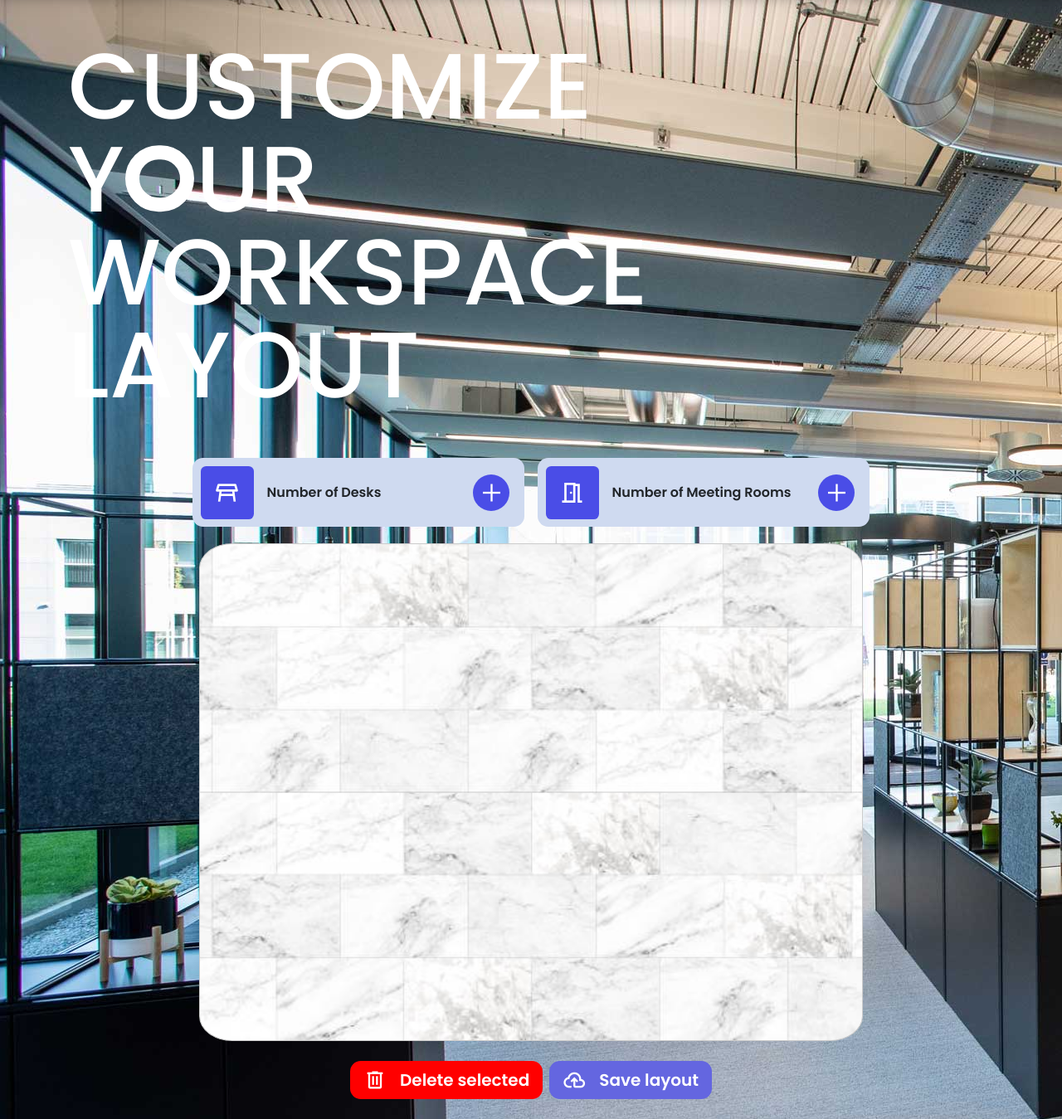
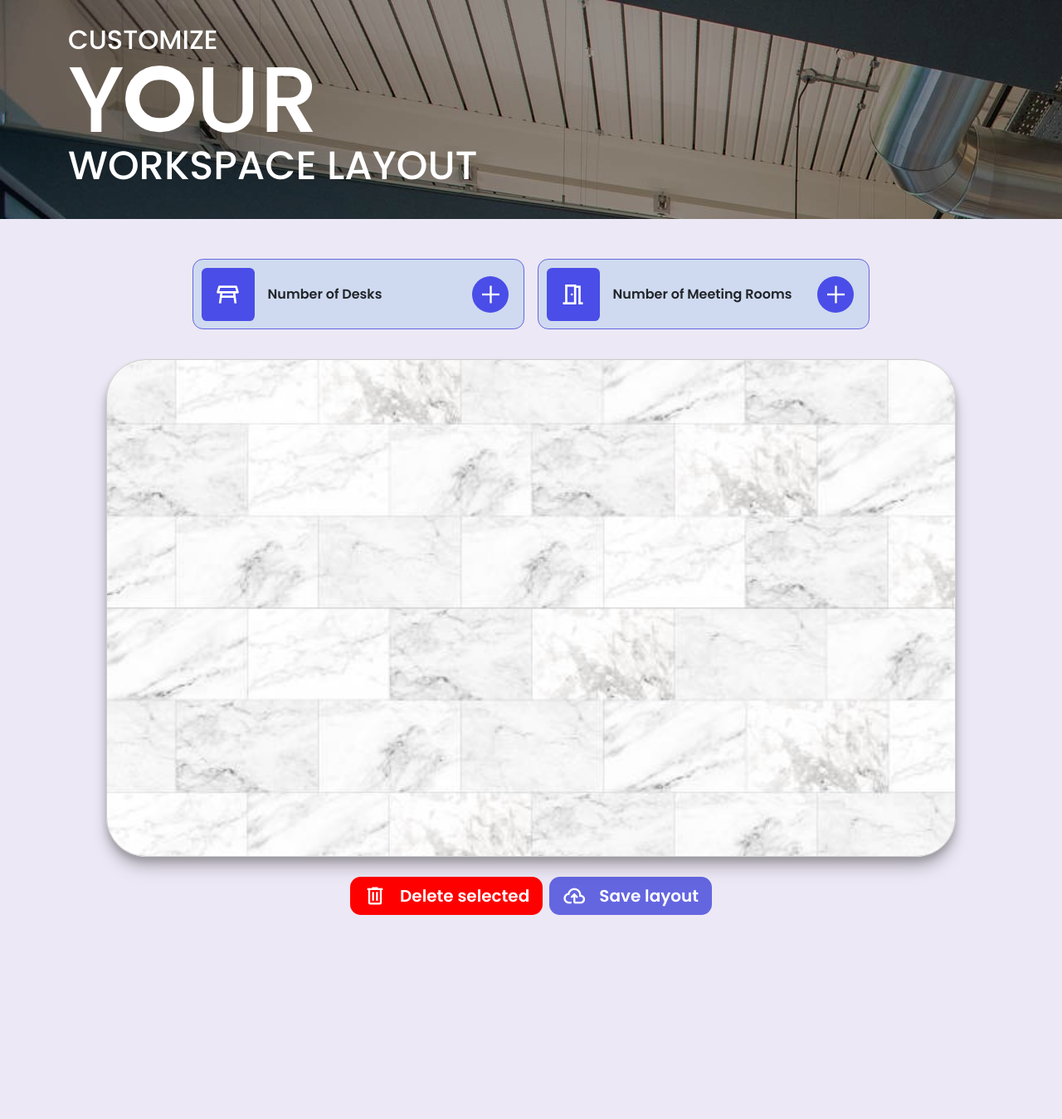
Before and after one commit to Jayden-Yong/NextAI-Hackathon, a Flask app: template templates/customize_desk.html in a window 1280 px wide. Shown: the part 80-1429 px from the top of the page at 83% size. After the commit the page ends 1183 px from the top, so only its background shows below. Run offline with Flask 3, Linux system fonts and the light colour scheme; the template is opened without the code that fills it, so the values that code supplies are empty; parts of the project's set-up code (start-up, migrations or seed data) failed here and were passed over; some libraries are stand-ins or nearby versions.

Commit message:
Upadated desk manager design

```diff
--- a/static/style.css
+++ b/static/style.css
@@ -212,14 +212,14 @@ header{
 
     background: linear-gradient(
         135deg,
-        rgba(207,218,240,0.3) 0%,
-        rgba(207,218,240,0.6) 100%
+        rgba(207,218,240,0.7) 40%,
+        rgba(207,218,240,0.8) 55%
     );
     backdrop-filter: blur(8px);
 
-    width: 20vw;
+    width: 18vw;
     box-shadow: 0px 8px 16px 0px rgba(0,0,0,0.2);
-    z-index: 1;
+    z-index: 999;
 }
 
 .dropdown-content a, .logout-btn{
@@ -274,6 +274,32 @@ header{
 
 body{
     background-color: var(--bg-color);
+}
+
+.banner{
+    position: relative;
+    width: 100%;
+    height: auto;
+    padding: 2rem 0;
+    background-image: url(images/layout-setup-background.jpg);
+    background-attachment: fixed;
+}
+
+.banner::before{
+    content: '';
+    position: absolute;
+    top: 0;
+    left: 0;
+    right: 0;
+    bottom: 0;
+    background-color: rgba(0, 0, 0, 0.4);
+    z-index: 1;
+}
+
+.banner-content{
+    position: relative;
+    z-index: 2;
+    color: var(--text-light);
 }
 
 /** LOGIN PAGE **/
@@ -418,9 +444,15 @@ body{
 }
 
 #layout {
-    width: 800px;
+    width: 80vw;
     height: 600px;
     border: 1px solid #ccc;
+    border-radius: 3rem;
+    box-shadow:
+        0 4px 6px rgba(0, 0, 0, 0.1),
+        0 8px 10px rgba(0, 0, 0, 0.1),
+        0 12px 15px rgba(0, 0, 0, 0.1),
+        0 16px 20px rgba(0, 0, 0, 0.1);
     position: relative;
     margin-top: 20px;
     background-image: url('images/floor-background.jpg');
@@ -435,6 +467,25 @@ body{
     background-color: var(--theme-2);
     padding: 0.6rem;
     border-radius: 0.8rem;
+    border: solid 0.1rem var(--theme-4);
+    transition: box-shadow 0.3s ease;
+}
+
+.desk-setup:hover{
+    box-shadow:
+    0 2px 4px rgba(0, 0, 0, 0.025),   /* Bottom shadow */
+    0 4px 6px rgba(0, 0, 0, 0.025),   /* Bottom shadow */
+    0 6px 8px rgba(0, 0, 0, 0.025),   /* Bottom shadow */
+    0 8px 10px rgba(0, 0, 0, 0.025),  /* Bottom shadow */
+    0 12px 24px rgba(0, 0, 0, 0.025), /* Deeper bottom shadow */
+    -2px 0 4px rgba(0, 0, 0, 0.025),  /* Left shadow */
+    2px 0 4px rgba(0, 0, 0, 0.025),   /* Right shadow */
+    -4px 0 6px rgba(0, 0, 0, 0.025),  /* Left shadow */
+    4px 0 6px rgba(0, 0, 0, 0.025),   /* Right shadow */
+    -6px 0 8px rgba(0, 0, 0, 0.025),  /* Left shadow */
+    6px 0 8px rgba(0, 0, 0, 0.025),   /* Right shadow */
+    -8px 0 10px rgba(0, 0, 0, 0.025), /* Left shadow */
+    8px 0 10px rgba(0, 0, 0, 0.025);  /* Right shadow */
 }
 
 .setup-icon{
--- a/templates/customize_desk.html
+++ b/templates/customize_desk.html
@@ -8,12 +8,6 @@
 
 {% block customCSS %}
     <style>
-        body {
-
-            background-image: url('/static/images/layout-setup-background.jpg');
-
-        }
-
         /* Style for labels */
         label {
             font-family: 'Poppins', sans-serif;
@@ -60,20 +54,22 @@
 {% endblock %}
 
 {% block content %}
-    <div class="container mt-5">
-        <div class="d-flex justify-content-center">
-            <h1 class="title-h1">
-                <span style="font-size: 40;">Customize</span>
-                <span class="sr-only" style="font-size: 50;">Your</span>
+    <div class="banner">
+        <div class="container">
+            <h1 class="banner-content title-h1">
+                <span style="font-size: 2rem;">Customize</span>
+                <span class="sr-only" style="font-size: 3rem;">Your</span>
                 <span aria-hidden="true">
                     <span>Y</span>
                     <span class="stretch-o"></span>
                     <span>ur</span>
                 </span>
-                <span style="font-size: 50;">Workspace Layout</span>
+                <span style="font-size: 3rem;">Workspace Layout</span>
             </h1>
         </div>
+    </div>
 
+    <div class="container">
         <div class="d-flex align-items-center justify-content-center gap-3 mt-5">
             <div class="desk-setup d-flex align-items-center gap-3">
 
@@ -114,8 +110,8 @@
             </div>
         </div>
 
-        <div class="d-flex justify-content-center">
-            <div id="layout" style="border-radius: 5%;"></div>
+        <div class="d-flex justify-content-center mt-3">
+            <div id="layout"></div>
         </div>
 
         <div class="d-flex justify-content-center align-items-center gap-2 my-4">
```
